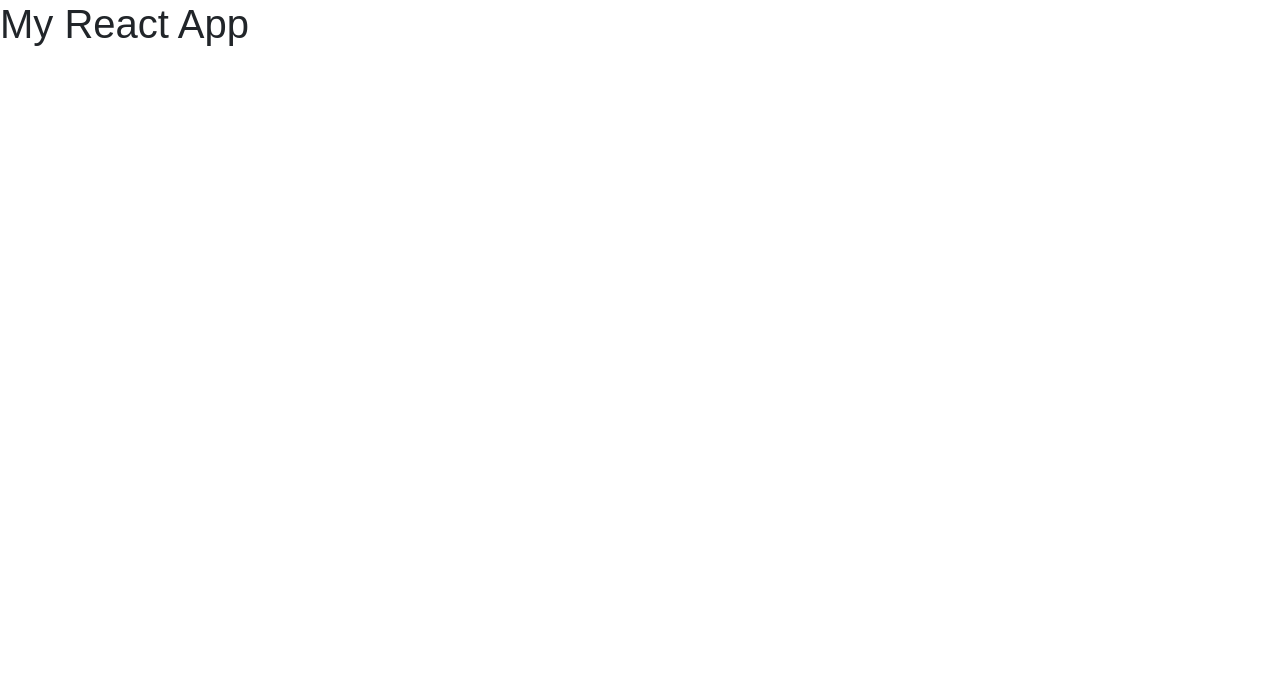
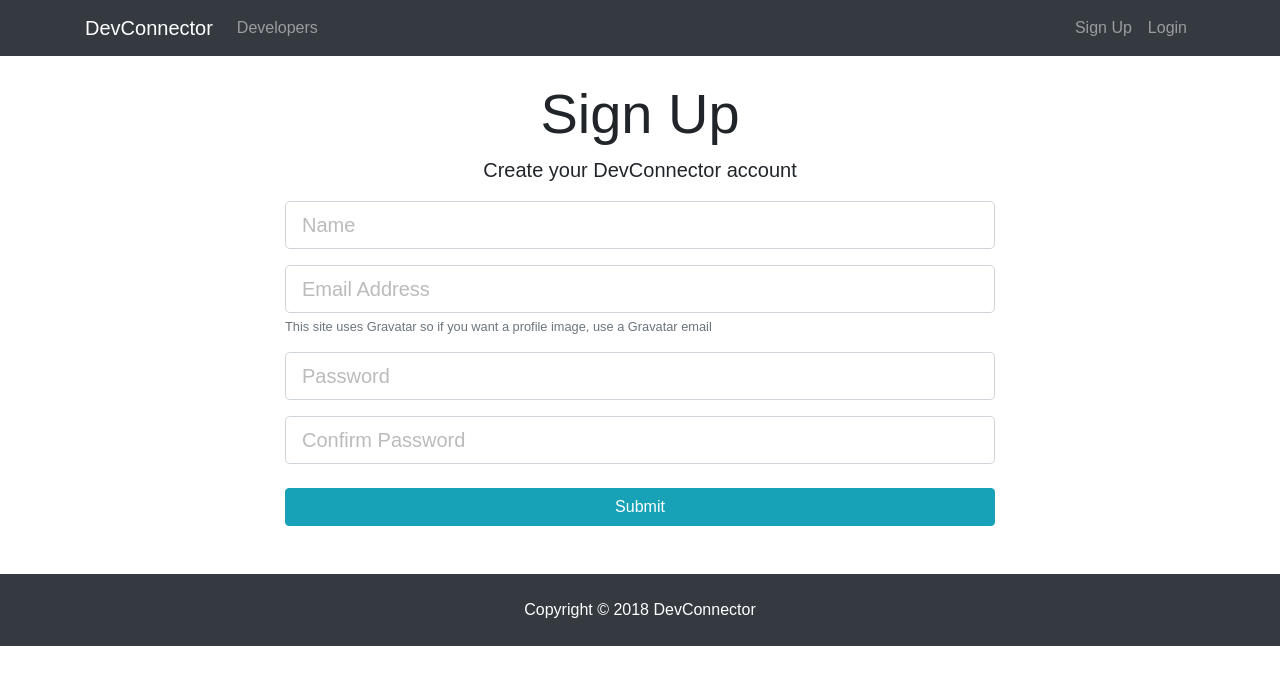
Before and after one commit to elassami/devcon, a React (Create React App) app in the folder client/: page /register in a window 1280 px wide. Shown: the top 684 px of the page. Built offline with nearby package versions, Linux system fonts and the light colour scheme.

Commit message:
Finished React Router, component, state login and register validation UI

```diff
--- a/client/package.json
+++ b/client/package.json
@@ -3,8 +3,11 @@
   "version": "0.1.0",
   "private": true,
   "dependencies": {
+    "axios": "^0.18.0",
+    "classnames": "^2.2.6",
     "react": "^16.4.1",
     "react-dom": "^16.4.1",
+    "react-router-dom": "^4.3.1",
     "react-scripts": "1.1.4"
   },
   "scripts": {
--- a/client/public/index.html
+++ b/client/public/index.html
@@ -1,5 +1,6 @@
 <!DOCTYPE html>
 <html lang="en">
+
 <head>
   <meta charset="utf-8">
   <meta name="viewport" content="width=device-width, initial-scale=1, shrink-to-fit=no">
@@ -10,10 +11,12 @@
     -->
   <link rel="manifest" href="%PUBLIC_URL%/manifest.json">
   <link rel="shortcut icon" href="%PUBLIC_URL%/favicon.ico">
-    <link rel="stylesheet" href="https://stackpath.bootstrapcdn.com/bootstrap/4.1.1/css/bootstrap.min.css" integrity="sha384-WskhaSGFgHYWDcbwN70/dfYBj47jz9qbsMId/iRN3ewGhXQFZCSftd1LZCfmhktB" crossorigin="anonymous">
+  <link rel="stylesheet" href="https://stackpath.bootstrapcdn.com/bootstrap/4.1.1/css/bootstrap.min.css" integrity="sha384-WskhaSGFgHYWDcbwN70/dfYBj47jz9qbsMId/iRN3ewGhXQFZCSftd1LZCfmhktB"
+    crossorigin="anonymous">
 
-    <title>React App</title>
+  <title>DevConnector : A social network for developers</title>
 </head>
+
 <body>
   <noscript>
     You need to enable JavaScript to run this app.
@@ -21,8 +24,14 @@
   <div id="root"></div>
 
   <!--Scripts-->
-    <script src="https://code.jquery.com/jquery-3.3.1.slim.min.js" integrity="sha384-q8i/X+965DzO0rT7abK41JStQIAqVgRVzpbzo5smXKp4YfRvH+8abtTE1Pi6jizo" crossorigin="anonymous"></script>
-    <script src="https://cdnjs.cloudflare.com/ajax/libs/popper.js/1.14.3/umd/popper.min.js" integrity="sha384-ZMP7rVo3mIykV+2+9J3UJ46jBk0WLaUAdn689aCwoqbBJiSnjAK/l8WvCWPIPm49" crossorigin="anonymous"></script>
-    <script src="https://stackpath.bootstrapcdn.com/bootstrap/4.1.1/js/bootstrap.min.js" integrity="sha384-smHYKdLADwkXOn1EmN1qk/HfnUcbVRZyYmZ4qpPea6sjB/pTJ0euyQp0Mk8ck+5T" crossorigin="anonymous"></script>
+  <script src="https://code.jquery.com/jquery-3.3.1.slim.min.js" integrity="sha384-q8i/X+965DzO0rT7abK41JStQIAqVgRVzpbzo5smXKp4YfRvH+8abtTE1Pi6jizo"
+    crossorigin="anonymous"></script>
+  <script src="https://cdnjs.cloudflare.com/ajax/libs/popper.js/1.14.3/umd/popper.min.js" integrity="sha384-ZMP7rVo3mIykV+2+9J3UJ46jBk0WLaUAdn689aCwoqbBJiSnjAK/l8WvCWPIPm49"
+    crossorigin="anonymous"></script>
+  <script src="https://stackpath.bootstrapcdn.com/bootstrap/4.1.1/js/bootstrap.min.js" integrity="sha384-smHYKdLADwkXOn1EmN1qk/HfnUcbVRZyYmZ4qpPea6sjB/pTJ0euyQp0Mk8ck+5T"
+    crossorigin="anonymous"></script>
+  <script defer src="https://use.fontawesome.com/releases/v5.1.0/js/all.js" integrity="sha384-3LK/3kTpDE/Pkp8gTNp2gR/2gOiwQ6QaO7Td0zV76UFJVhqLl4Vl3KL1We6q6wR9"
+    crossorigin="anonymous"></script>
 </body>
+
 </html>
--- a/client/src/App.js
+++ b/client/src/App.js
@@ -1,12 +1,27 @@
-import React, { Component } from 'react';
-import './App.css';
+import React, { Component } from "react";
+import { BrowserRouter as Router, Route } from "react-router-dom";
+
+import Navbar from "./components/layout/Navbar";
+import Footer from "./components/layout/Footer";
+import Landing from "./components/layout/Landing";
+import Login from "./components/auth/Login";
+import Register from "./components/auth/Register";
+import "./App.css";
 
 class App extends Component {
   render() {
     return (
-      <div className="App">
-        <h1>My React App</h1>
-      </div>
+      <Router>
+        <div className="App">
+          <Navbar />
+          <Route exact path="/" component={Landing} />
+          <div className="container">
+            <Route exact path="/register" component={Register} />
+            <Route exact path="/login" component={Login} />
+          </div>
+          <Footer />
+        </div>
+      </Router>
     );
   }
 }
--- /dev/null
+++ b/client/src/components/auth/Login.js
@@ -0,0 +1,70 @@
+import React, { Component } from "react";
+
+class Login extends Component {
+  constructor() {
+    super();
+    this.state = {
+      email: "",
+      password: "",
+      errors: {}
+    };
+    this.onChange = this.onChange.bind(this);
+    this.onSubmit = this.onSubmit.bind(this);
+  }
+
+  onChange(e) {
+    this.setState({ [e.target.name]: e.target.value });
+  }
+
+  onSubmit(e) {
+    e.preventDefault();
+
+    const user = {
+      email: this.state.email,
+      password: this.state.password
+    };
+    console.log(user);
+  }
+
+  render() {
+    return (
+      <div className="login">
+        <div className="container">
+          <div className="row">
+            <div className="col-md-8 m-auto">
+              <h1 className="display-4 text-center">Log In</h1>
+              <p className="lead text-center">
+                Sign in to your DevConnector account
+              </p>
+              <form onSubmit={this.onSubmit}>
+                <div className="form-group">
+                  <input
+                    type="email"
+                    className="form-control form-control-lg"
+                    placeholder="Email Address"
+                    name="email"
+                    value={this.state.email}
+                    onChange={this.onChange}
+                  />
+                </div>
+                <div className="form-group">
+                  <input
+                    type="password"
+                    className="form-control form-control-lg"
+                    placeholder="Password"
+                    name="password"
+                    value={this.state.password}
+                    onChange={this.onChange}
+                  />
+                </div>
+                <input type="submit" className="btn btn-info btn-block mt-4" />
+              </form>
+            </div>
+          </div>
+        </div>
+      </div>
+    );
+  }
+}
+
+export default Login;
--- /dev/null
+++ b/client/src/components/auth/Register.js
@@ -0,0 +1,124 @@
+import React, { Component } from "react";
+import axios from "axios";
+import classnames from "classnames";
+
+class Register extends Component {
+  constructor() {
+    super();
+    this.state = {
+      name: "",
+      email: "",
+      password: "",
+      password2: "",
+      errors: {}
+    };
+    this.onChange = this.onChange.bind(this);
+    this.onSubmit = this.onSubmit.bind(this);
+  }
+
+  onChange(e) {
+    this.setState({ [e.target.name]: e.target.value });
+  }
+
+  onSubmit(e) {
+    e.preventDefault();
+
+    const newUser = {
+      name: this.state.name,
+      email: this.state.email,
+      password: this.state.password,
+      password2: this.state.password2
+    };
+    axios
+      .post("api/users/register", newUser)
+      .then(res => console.log(res.date))
+      .catch(err => this.setState({ errors: err.response.data }));
+  }
+
+  render() {
+    const { errors } = this.state;
+    return (
+      <div className="register">
+        <div className="container">
+          <div className="row">
+            <div className="col-md-8 m-auto">
+              <h1 className="display-4 text-center">Sign Up</h1>
+              <p className="lead text-center">
+                Create your DevConnector account
+              </p>
+              <form noValidate onSubmit={this.onSubmit}>
+                <div className="form-group">
+                  <input
+                    type="text"
+                    className={classnames("form-control form-control-lg", {
+                      "is-invalid": errors.name
+                    })}
+                    placeholder="Name"
+                    name="name"
+                    value={this.state.name}
+                    onChange={this.onChange}
+                  />
+                  {errors.name && (
+                    <div className="invalid-feedback">{errors.name}</div>
+                  )}
+                </div>
+                <div className="form-group">
+                  <input
+                    type="email"
+                    className={classnames("form-control form-control-lg", {
+                      "is-invalid": errors.email
+                    })}
+                    placeholder="Email Address"
+                    name="email"
+                    value={this.state.email}
+                    onChange={this.onChange}
+                  />
+                  {errors.email && (
+                    <div className="invalid-feedback">{errors.email}</div>
+                  )}
+                  <small className="form-text text-muted">
+                    This site uses Gravatar so if you want a profile image, use
+                    a Gravatar email
+                  </small>
+                </div>
+                <div className="form-group">
+                  <input
+                    type="password"
+                    className={classnames("form-control form-control-lg", {
+                      "is-invalid": errors.password
+                    })}
+                    placeholder="Password"
+                    name="password"
+                    value={this.state.password}
+                    onChange={this.onChange}
+                  />
+                  {errors.password && (
+                    <div className="invalid-feedback">{errors.password}</div>
+                  )}
+                </div>
+                <div className="form-group">
+                  <input
+                    type="password"
+                    className={classnames("form-control form-control-lg", {
+                      "is-invalid": errors.password2
+                    })}
+                    placeholder="Confirm Password"
+                    name="password2"
+                    value={this.state.password2}
+                    onChange={this.onChange}
+                  />
+                  {errors.password2 && (
+                    <div className="invalid-feedback">{errors.password2}</div>
+                  )}
+                </div>
+                <input type="submit" className="btn btn-info btn-block mt-4" />
+              </form>
+            </div>
+          </div>
+        </div>
+      </div>
+    );
+  }
+}
+
+export default Register;
--- /dev/null
+++ b/client/src/components/layout/Footer.js
@@ -0,0 +1,9 @@
+import React from "react";
+
+export default () => {
+  return (
+    <footer className="bg-dark text-white mt-5 p-4 text-center">
+      Copyright &copy; {new Date().getFullYear()} DevConnector
+    </footer>
+  );
+};
--- /dev/null
+++ b/client/src/components/layout/Landing.js
@@ -0,0 +1,34 @@
+import React, { Component } from "react";
+import { Link } from "react-router-dom";
+
+class Landing extends Component {
+  render() {
+    return (
+      <div className="landing">
+        <div className="dark-overlay landing-inner text-light">
+          <div className="container">
+            <div className="row">
+              <div className="col-md-12 text-center">
+                <h1 className="display-3 mb-4">Developer Connector</h1>
+                <p className="lead">
+                  {" "}
+                  Create a developer profile/portfolio, share posts and get help
+                  from other developers
+                </p>
+                <hr />
+                <Link to="/register" className="btn btn-lg btn-info mr-2">
+                  Sign Up
+                </Link>
+                <Link to="/login" className="btn btn-lg btn-light">
+                  Login
+                </Link>
+              </div>
+            </div>
+          </div>
+        </div>
+      </div>
+    );
+  }
+}
+
+export default Landing;
--- /dev/null
+++ b/client/src/components/layout/Navbar.js
@@ -0,0 +1,50 @@
+import React, { Component } from "react";
+import { Link } from "react-router-dom";
+
+class Navbar extends Component {
+  render() {
+    return (
+      <nav className="navbar navbar-expand-sm navbar-dark bg-dark mb-4">
+        <div className="container">
+          <Link className="navbar-brand" to="/">
+            DevConnector
+          </Link>
+          <button
+            className="navbar-toggler"
+            type="button"
+            data-toggle="collapse"
+            data-target="#mobile-nav"
+          >
+            <span className="navbar-toggler-icon" />
+          </button>
+
+          <div className="collapse navbar-collapse" id="mobile-nav">
+            <ul className="navbar-nav mr-auto">
+              <li className="nav-item">
+                <Link className="nav-link" to="/profiles">
+                  {" "}
+                  Developers
+                </Link>
+              </li>
+            </ul>
+
+            <ul className="navbar-nav ml-auto">
+              <li className="nav-item">
+                <Link className="nav-link" to="/register">
+                  Sign Up
+                </Link>
+              </li>
+              <li className="nav-item">
+                <Link className="nav-link" to="/login">
+                  Login
+                </Link>
+              </li>
+            </ul>
+          </div>
+        </div>
+      </nav>
+    );
+  }
+}
+
+export default Navbar;
```
Lines whose indentation alone changed are shown as unchanged.
